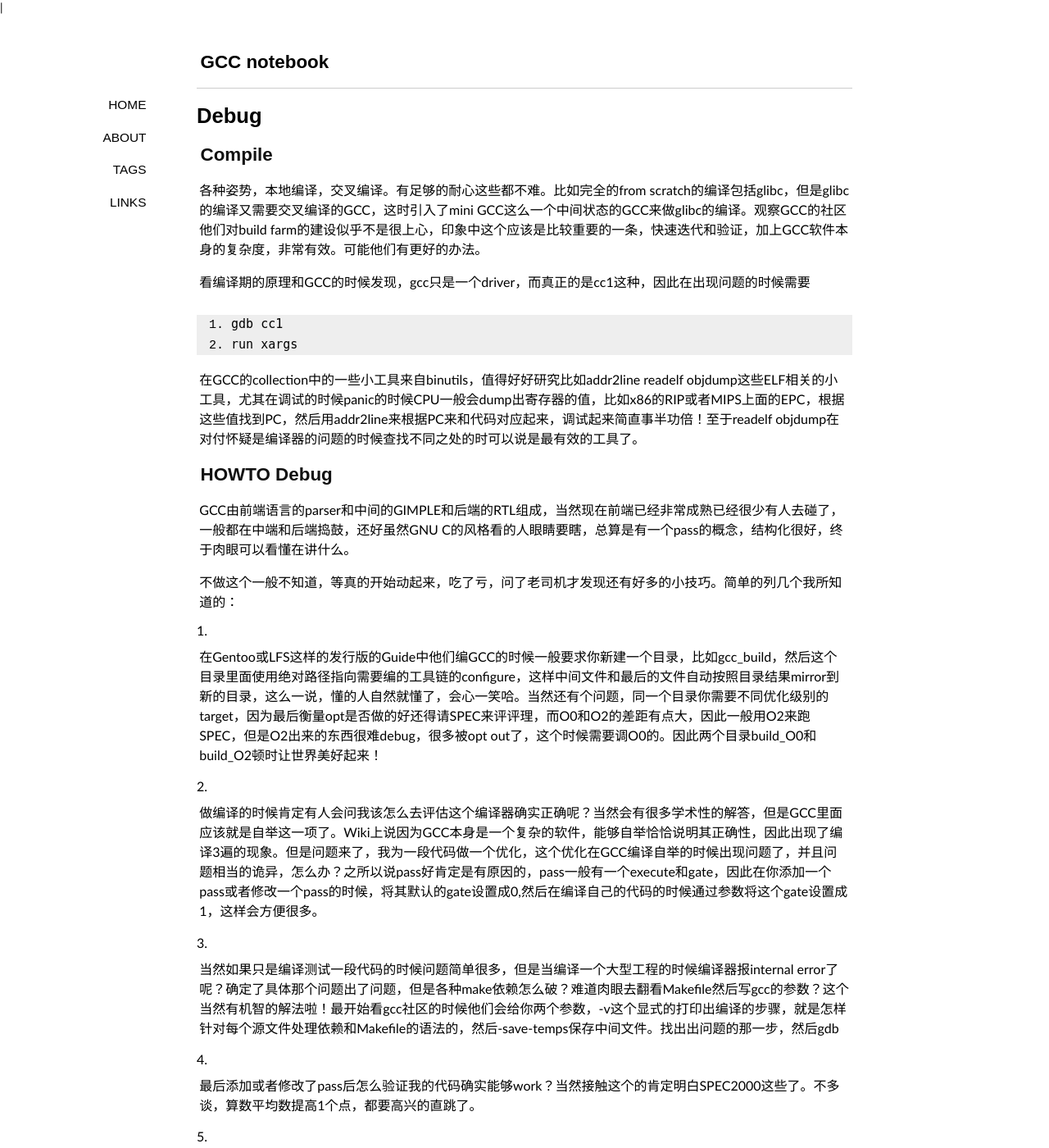
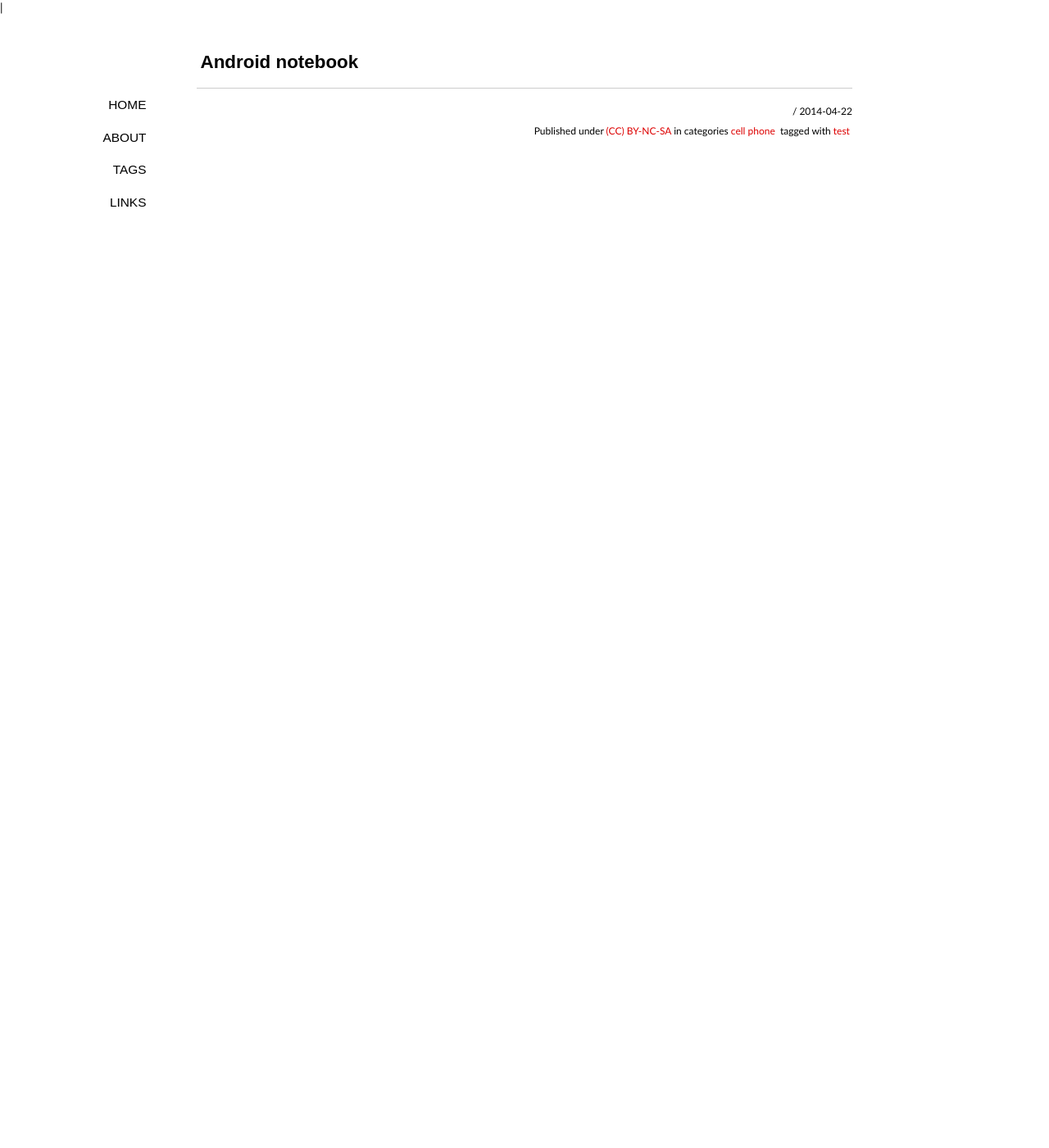
Before and after one commit to marukoco/marukoco.github.io, a Jekyll site: the page built from _posts/2014-04-22-GCC-notebook.md, in a window 1280 px wide and 1400 px high. Shown: the whole window at 82% size. Built offline with Jekyll 4.4.1, drawn with Linux system fonts in a browser that asks for light colours; some web fonts are replaced; some of the changed text lies outside the part shown.

Commit message:
post modify

```diff
--- a/_posts/2014-04-22-GCC-notebook.md
+++ b/_posts/2014-04-22-GCC-notebook.md
@@ -1,38 +1,7 @@
 ---
 layout: post
-title: "GCC notebook"
+title: "Android notebook"
 description: ""
-category: toolchain
-tags: [GCC, toolchain, debug]
+category: cell phone
+tags: [test]
 ---
-
-# Debug
-
-## Compile
-
-各种姿势，本地编译，交叉编译。有足够的耐心这些都不难。比如完全的from scratch的编译包括glibc，但是glibc的编译又需要交叉编译的GCC，这时引入了mini GCC这么一个中间状态的GCC来做glibc的编译。观察GCC的社区他们对build farm的建设似乎不是很上心，印象中这个应该是比较重要的一条，快速迭代和验证，加上GCC软件本身的复杂度，非常有效。可能他们有更好的办法。
-
-看编译期的原理和GCC的时候发现，gcc只是一个driver，而真正的是cc1这种，因此在出现问题的时候需要
-
-	gdb cc1
-	run xargs
-
-在GCC的collection中的一些小工具来自binutils，值得好好研究比如addr2line readelf objdump这些ELF相关的小工具，尤其在调试的时候panic的时候CPU一般会dump出寄存器的值，比如x86的RIP或者MIPS上面的EPC，根据这些值找到PC，然后用addr2line来根据PC来和代码对应起来，调试起来简直事半功倍！至于readelf objdump在对付怀疑是编译器的问题的时候查找不同之处的时可以说是最有效的工具了。
-
-## HOWTO Debug
-
-GCC由前端语言的parser和中间的GIMPLE和后端的RTL组成，当然现在前端已经非常成熟已经很少有人去碰了，一般都在中端和后端捣鼓，还好虽然GNU C的风格看的人眼睛要瞎，总算是有一个pass的概念，结构化很好，终于肉眼可以看懂在讲什么。
-
-不做这个一般不知道，等真的开始动起来，吃了亏，问了老司机才发现还有好多的小技巧。简单的列几个我所知道的：
-
-1. 在Gentoo或LFS这样的发行版的Guide中他们编GCC的时候一般要求你新建一个目录，比如gcc_build，然后这个目录里面使用绝对路径指向需要编的工具链的configure，这样中间文件和最后的文件自动按照目录结果mirror到新的目录，这么一说，懂的人自然就懂了，会心一笑哈。当然还有个问题，同一个目录你需要不同优化级别的target，因为最后衡量opt是否做的好还得请SPEC来评评理，而O0和O2的差距有点大，因此一般用O2来跑SPEC，但是O2出来的东西很难debug，很多被opt out了，这个时候需要调O0的。因此两个目录build_O0和build_O2顿时让世界美好起来！
-
-2. 做编译的时候肯定有人会问我该怎么去评估这个编译器确实正确呢？当然会有很多学术性的解答，但是GCC里面应该就是自举这一项了。Wiki上说因为GCC本身是一个复杂的软件，能够自举恰恰说明其正确性，因此出现了编译3遍的现象。但是问题来了，我为一段代码做一个优化，这个优化在GCC编译自举的时候出现问题了，并且问题相当的诡异，怎么办？之所以说pass好肯定是有原因的，pass一般有一个execute和gate，因此在你添加一个pass或者修改一个pass的时候，将其默认的gate设置成0,然后在编译自己的代码的时候通过参数将这个gate设置成1，这样会方便很多。
-
-3. 当然如果只是编译测试一段代码的时候问题简单很多，但是当编译一个大型工程的时候编译器报internal error了呢？确定了具体那个问题出了问题，但是各种make依赖怎么破？难道肉眼去翻看Makefile然后写gcc的参数？这个当然有机智的解法啦！最开始看gcc社区的时候他们会给你两个参数，-v这个显式的打印出编译的步骤，就是怎样针对每个源文件处理依赖和Makefile的语法的，然后-save-temps保存中间文件。找出出问题的那一步，然后gdb
-
-4. 最后添加或者修改了pass后怎么验证我的代码确实能够work？当然接触这个的肯定明白SPEC2000这些了。不多谈，算数平均数提高1个点，都要高兴的直跳了。
-
-5. 有人肯定要说了，我只想搞一个能够hotplug的东西，然后交出binary，大家都知道GPL传染性，但这码事绝对存在！于是就有了plugin了，最开始社区不喜欢这个，可是这个东西有些时候非常有效。将一些pass做成so的plugin编译的时候调用。
-
-# Register Allocation
```
Also changed, not shown: about/index.md (+2 -2 lines).
